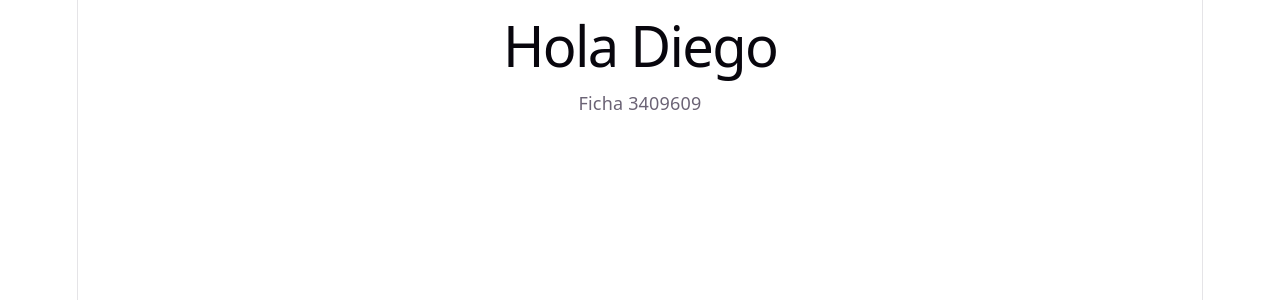
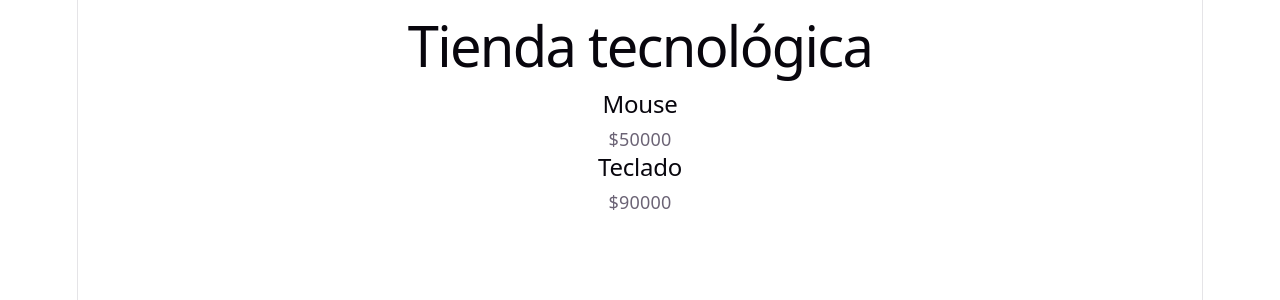
Before and after one commit to DonJuan4-6/tienda-reactv2, a React (Vite) app: page / in a window 1280 px wide. Shown: the top 300 px of the page. Built offline with nearby package versions, Linux system fonts and the light colour scheme.

Commit message:
Se importó la pequeña lista de productos en 'App.jsx', para que se muestren en la pagina principal como HTML, además se exportó la funcion 'App' para poder utilizarla en otros archivos

```diff
--- a/src/App.jsx
+++ b/src/App.jsx
@@ -1,19 +1,18 @@
-import { useState } from 'react'
-import heroImg from './assets/hero.png'
-import reactLogo from './assets/react.svg'
-import viteLogo from './assets/vite.svg'
+import ProductoCard from './components/ProductoCard';
+import { productos } from './data/productos';
 import './App.css'
 
-function App(){
-  const nombre = 'Diego';
-  const ficha = 3409609;
-
+function App() {
   return (
     <main>
-      <h1>Hola {nombre}</h1>
-      <p>Ficha {ficha}</p>
+      <h1>Tienda tecnológica</h1>
+      {productos.map(producto => (
+        <ProductoCard
+          key={producto.id}
+          producto={producto}
+        />
+      ))}
     </main>
   );
 }
-
 export default App;
```
